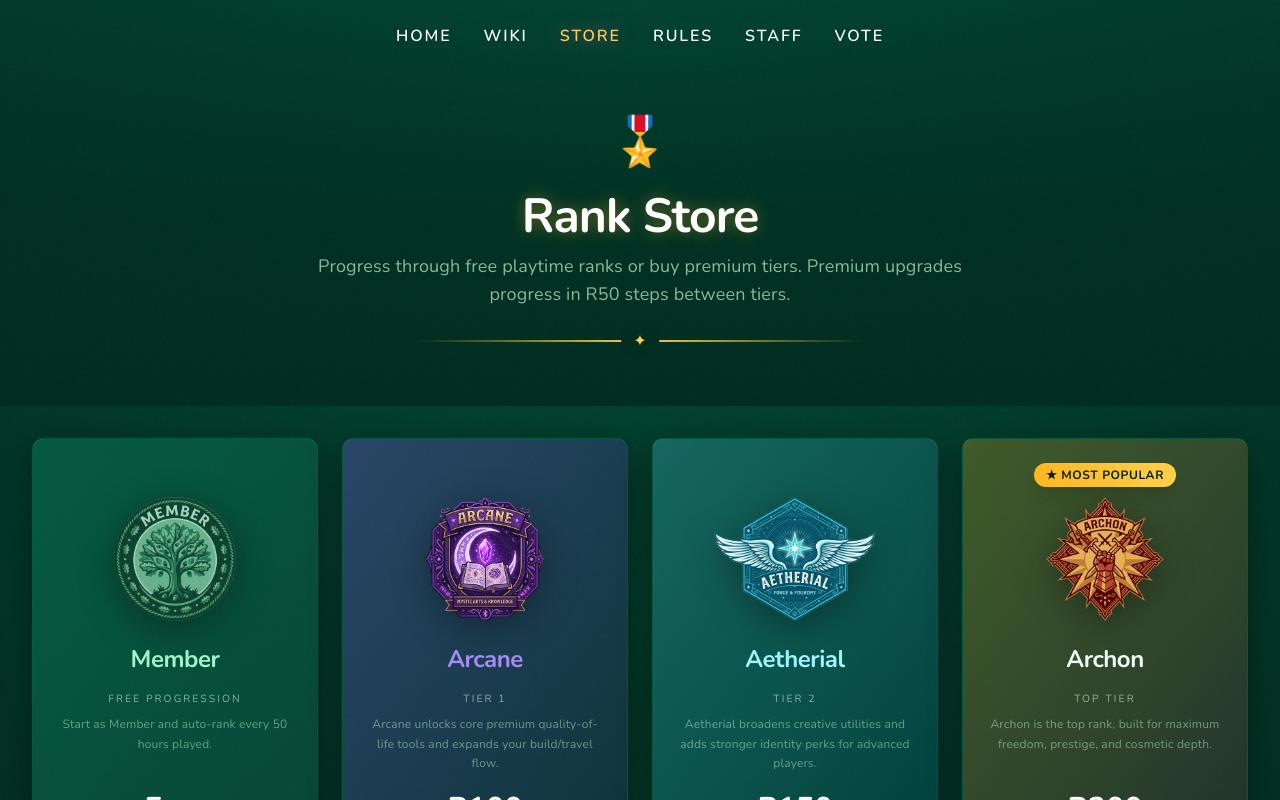
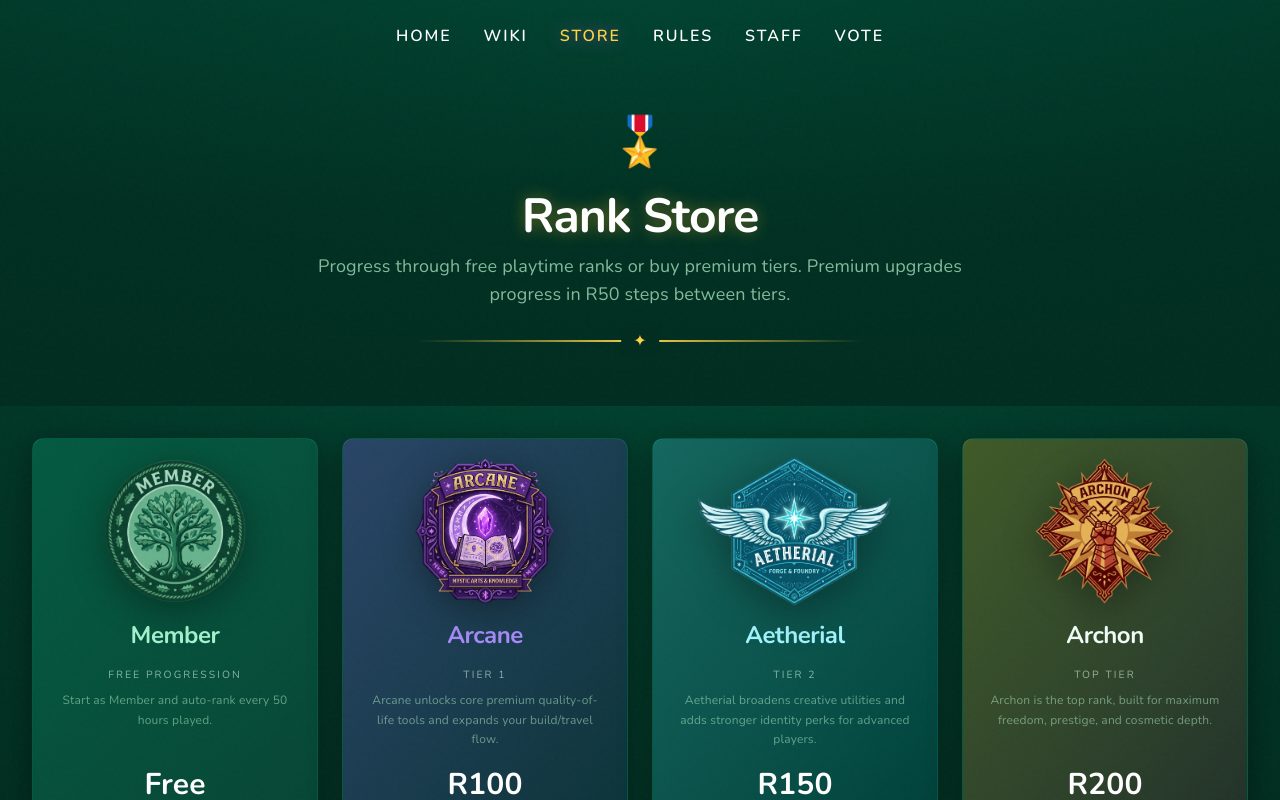
Before and after one commit to kevinadrianpl/dxrerynetworks-site, a Next.js app: page /ranks in a window 1280 px wide. Shown: the top 800 px of the page. Built offline with nearby package versions, Linux system fonts and the light colour scheme.

Commit message:
Update page.tsx

```diff
--- a/src/app/ranks/page.tsx
+++ b/src/app/ranks/page.tsx
@@ -18,6 +18,7 @@ const ranks = [
     borderColor: "border-emerald-rpg/40",
     textColor: "text-emerald-200",
     badgeSrc: "/ranks/member.png",
+    badgeClassName: "max-h-[9.1rem]",
     description: "Start as Member and auto-rank every 50 hours played.",
     free: true,
     perks: [
@@ -38,6 +39,7 @@ const ranks = [
     borderColor: "border-mystic-400/40",
     textColor: "text-mystic-300",
     badgeSrc: "/ranks/arcane.png",
+    badgeClassName: "max-h-[9.35rem]",
     description: "Arcane unlocks core premium quality-of-life tools and expands your build/travel flow.",
     free: false,
     perks: [
@@ -60,6 +62,7 @@ const ranks = [
     borderColor: "border-cyan-300/45",
     textColor: "text-cyan-200",
     badgeSrc: "/ranks/aetherial.png",
+    badgeClassName: "max-h-[8.35rem] scale-[1.14]",
     description: "Aetherial broadens creative utilities and adds stronger identity perks for advanced players.",
     free: false,
     perks: [
@@ -83,6 +86,7 @@ const ranks = [
     borderColor: "border-primary-400/55",
     textColor: "text-primary-300",
     badgeSrc: "/ranks/archon.png",
+    badgeClassName: "max-h-[9.1rem] scale-[1.03]",
     description: "Archon is the top rank, built for maximum freedom, prestige, and cosmetic depth.",
     free: false,
     perks: [
@@ -95,7 +99,7 @@ const ranks = [
       "Archon-specific kit (placeholder loadout + cooldown)",
       "Includes all lower-tier perk foundations",
     ],
-    popular: true,
+      popular: false,
   },
 ];
 
@@ -115,28 +119,19 @@ export default function RanksPage() {
             {ranks.map((rank) => (
               <div
                 key={rank.name}
-                className={`rpg-card relative h-full flex flex-col border ${rank.borderColor} ${
-                  rank.popular ? "ring-1 ring-primary-400/30" : "overflow-hidden"
-                }`}
+                className={`rpg-card relative h-full flex flex-col border ${rank.borderColor} overflow-hidden`}
                 id={`rank-${rank.id}`}
               >
                 {/* Header */}
                 <div className={`p-6 pb-4 bg-gradient-to-br ${rank.color} rounded-t-lg`}>
                   <div className="text-center flex flex-col min-h-[17rem]">
-                    <div className="h-6 mb-2 flex items-center justify-center">
-                      {rank.popular ? (
-                        <span className="px-3 py-1 bg-gradient-to-r from-primary-500 to-primary-400 text-charcoal-950 text-xs font-bold font-[family-name:var(--font-heading)] uppercase tracking-wider rounded-full shadow-lg">
-                          ★ Most Popular
-                        </span>
-                      ) : null}
-                    </div>
-                    <div className="mb-2 flex h-32 items-center justify-center px-2">
+                    <div className="mb-2 flex h-34 items-center justify-center px-1">
                       <Image
                         src={rank.badgeSrc}
                         alt={`${rank.name} rank emblem`}
                         width={384}
                         height={384}
-                        className="max-h-full w-auto max-w-full object-contain drop-shadow-[0_8px_18px_rgba(0,0,0,0.35)]"
+                        className={`w-auto max-w-full object-contain drop-shadow-[0_8px_18px_rgba(0,0,0,0.35)] ${rank.badgeClassName}`}
                       />
                     </div>
                     <h3 className={`font-[family-name:var(--font-heading)] text-2xl font-bold ${rank.textColor} mb-1 h-14 flex items-center justify-center`}>
```
